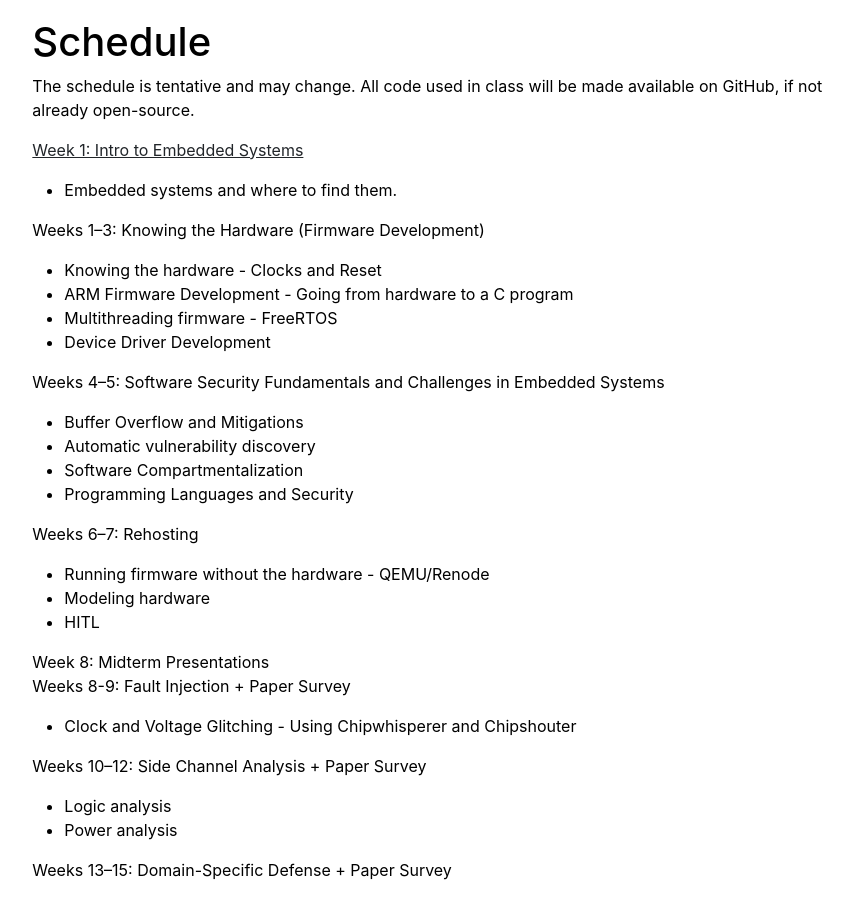
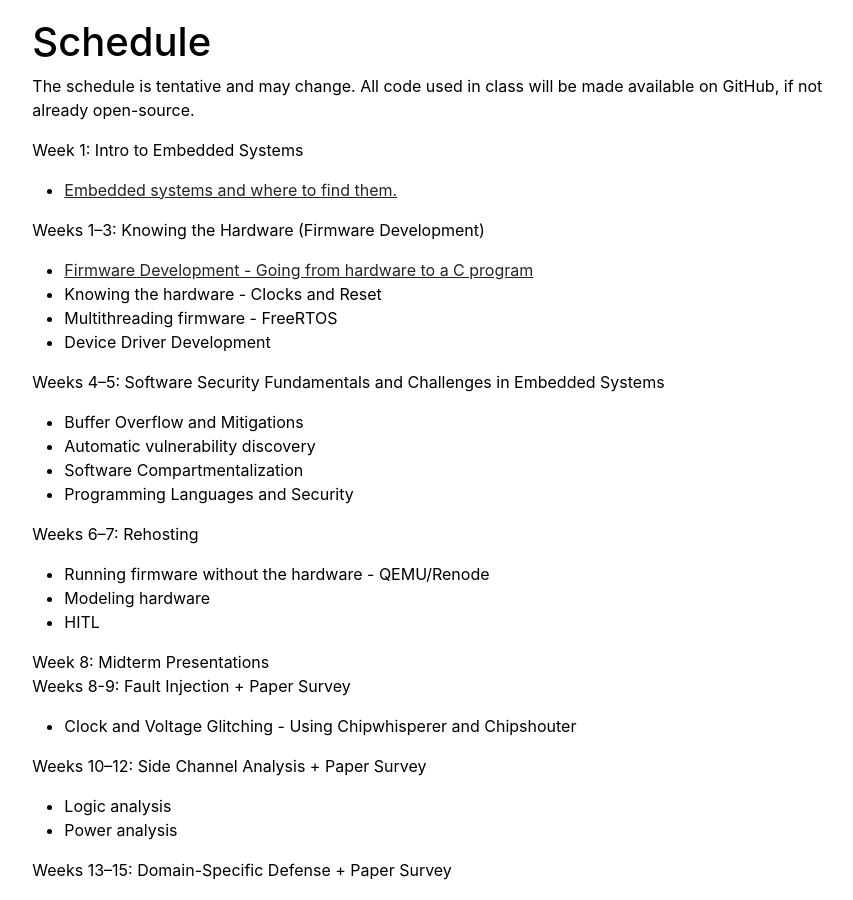
Before and after one commit to Arslan8/arslan8.github.io, a Jekyll site: the page built from courses/embedded-systems-security-fa26.md, in a window 1280 px wide and 900 px high, scrolled down 818 px. Shown: the whole window, without its empty margins (197-1050 px from the left). Built offline with Jekyll 4.4.1, drawn with Linux system fonts in a browser that asks for light colours.

Commit message:
Update embedded-systems-security-fa26.md

```diff
--- a/courses/embedded-systems-security-fa26.md
+++ b/courses/embedded-systems-security-fa26.md
@@ -18,14 +18,15 @@
 
 The schedule is tentative and may change. All code used in class will be made available on GitHub, if not already open-source.
 
-[Week 1: Intro to Embedded Systems](https://docs.google.com/presentation/d/e/2PACX-1vTY1lFl3_zkcf464JBB_UzOMMJY6ZBt79hwbh1my6ITc0MiEoFuZ01OHiNVHkcdJerQV_PLk0mnEV6c/pub?start=false&loop=false&delayms=3000)
+Week 1: Intro to Embedded Systems
 
-* Embedded systems and where to find them.
+* [Embedded systems and where to find them.
+](https://docs.google.com/presentation/d/e/2PACX-1vTY1lFl3_zkcf464JBB_UzOMMJY6ZBt79hwbh1my6ITc0MiEoFuZ01OHiNVHkcdJerQV_PLk0mnEV6c/pub?start=false&loop=false&delayms=3000)
 
 Weeks 1–3: Knowing the Hardware (Firmware Development)
 
+* [Firmware Development \- Going from hardware to a C program](https://docs.google.com/presentation/d/e/2PACX-1vSN0Kl9TCf9mnx6ckMBZEmC41Q1EkcY-_1aZCIWCZW0VIHXzq_EaJc7Da7VVQYOVGTFfX5SD1EBmGji/pub?start=false&loop=false&delayms=3000)
 * Knowing the hardware \- Clocks and Reset
-* ARM Firmware Development \- Going from hardware to a C program
 * Multithreading firmware \- FreeRTOS
 * Device Driver Development
 
```
